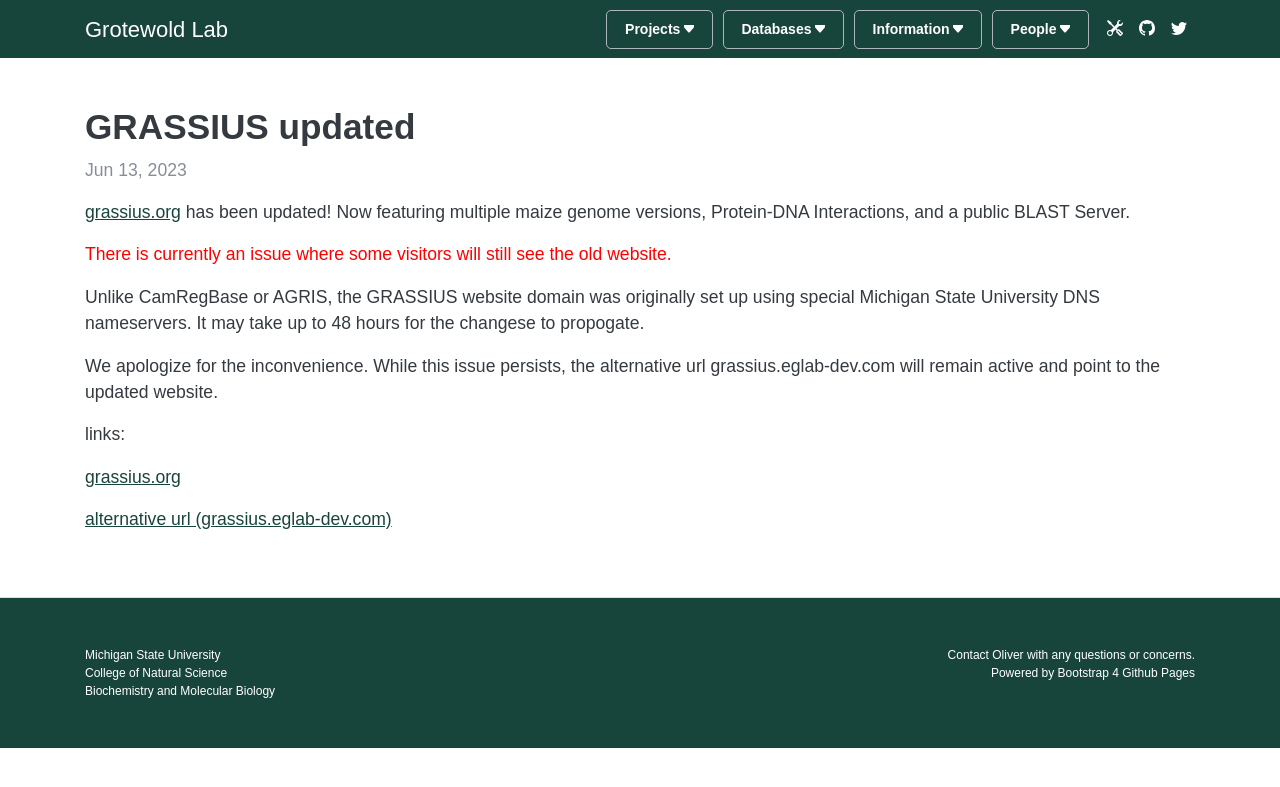
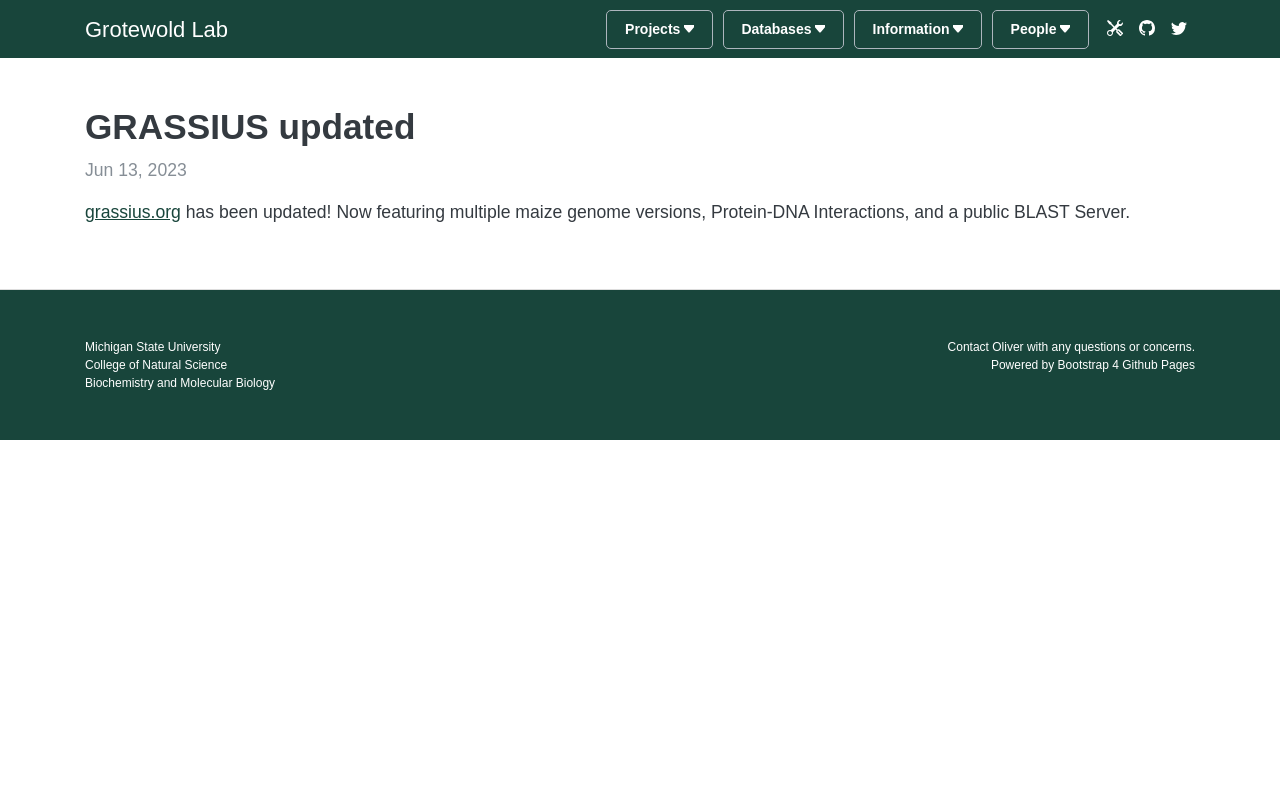
Before and after one commit to grotewold-lab/grotewold-lab.github.io, a Jekyll site: the page built from _posts/2023-06-13-grassius-update.md, in a window 1280 px wide. Shown: the top 787 px of the page. Built offline with Jekyll 4.4.1, drawn with Linux system fonts in a browser that asks for light colours.

Commit message:
cleanup grassius news post

```diff
--- a/_posts/2023-06-13-grassius-update.md
+++ b/_posts/2023-06-13-grassius-update.md
@@ -5,13 +5,3 @@ title: GRASSIUS updated
 
 [grassius.org](https://grassius.org) has been updated! Now featuring multiple maize genome versions, Protein-DNA Interactions,
 and a public BLAST Server.
-
-<p style="color:red">There is currently an issue where some visitors will still see the old website.</p> Unlike CamRegBase or AGRIS, the GRASSIUS website domain was originally set up using special Michigan State University DNS nameservers. It may take up to 48 hours for the changese to propogate.
-
-We apologize for the inconvenience. While this issue persists, the alternative url grassius.eglab-dev.com will remain active and point to the updated website.
-
-links:
-
-[grassius.org](https://grassius.org)
-
-[alternative url (grassius.eglab-dev.com)](https://grassius.eglab-dev.com)
```
